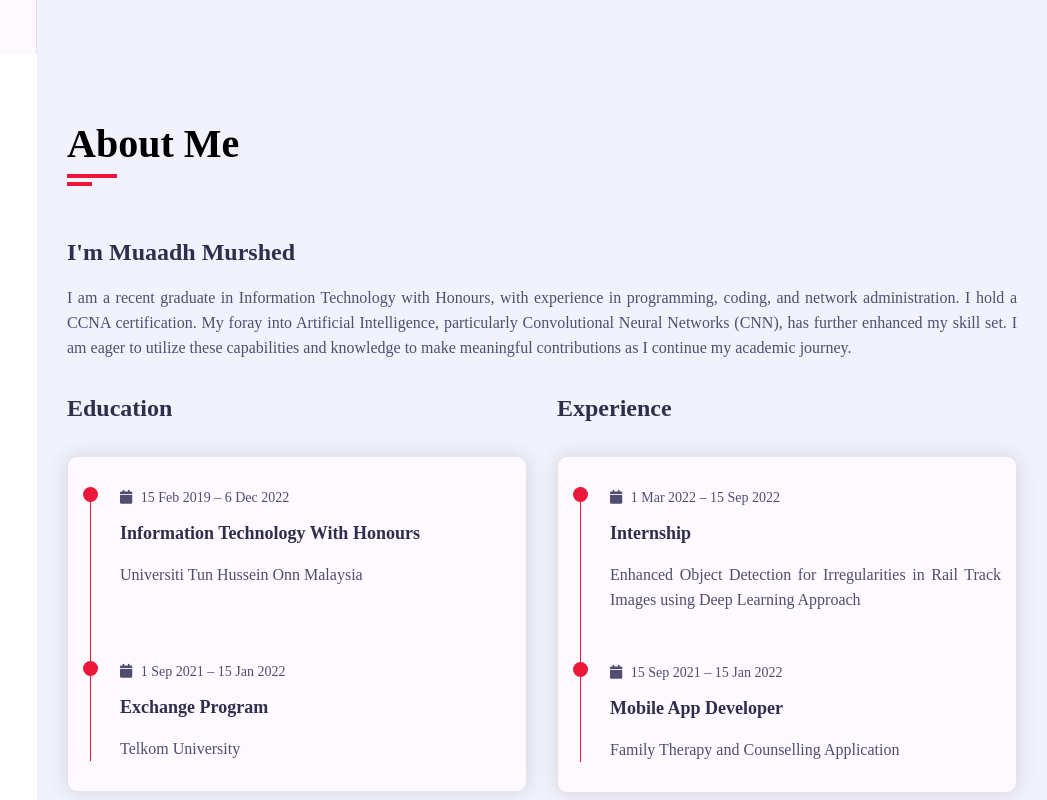
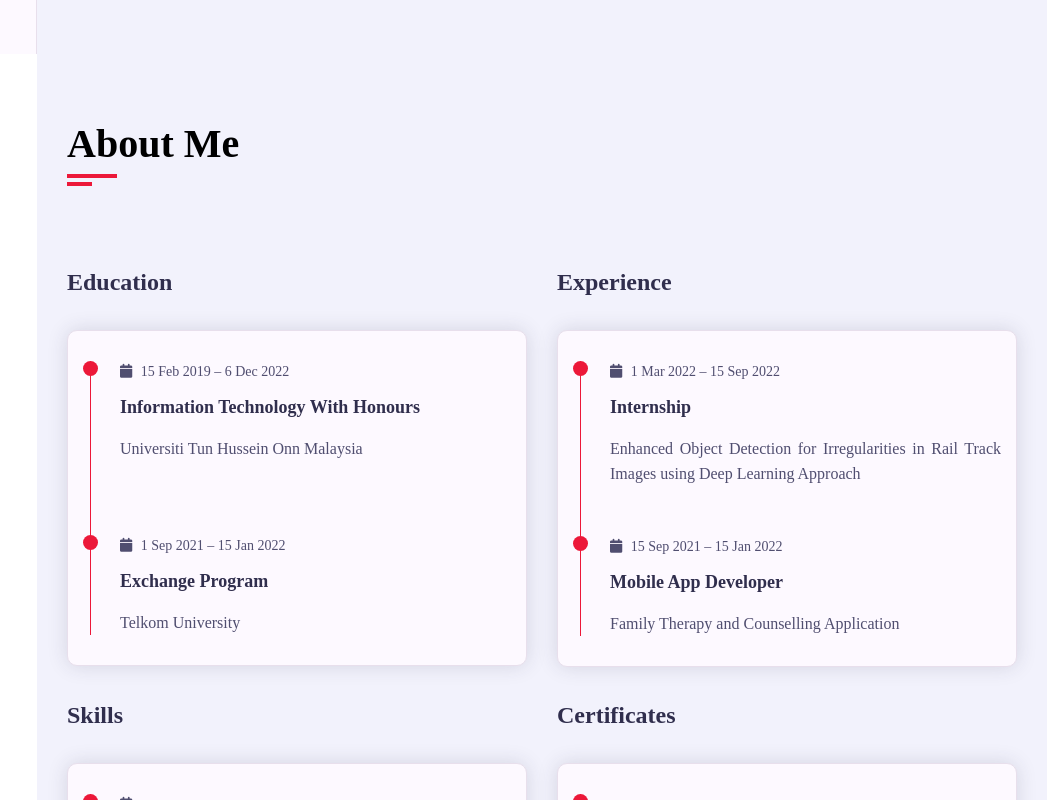
Before and after one commit to muaadh2097/Muaadh_Murshed, a plain HTML site: page index.html in a window 1280 px wide. Shown: the part 746-1546 px from the top of the page, without its empty margins (233-1280 px from the left). Drawn offline with nearby package versions, Linux system fonts and the light colour scheme; a web font is replaced by a local one.

Commit message:
Update index.html

```diff
--- a/index.html
+++ b/index.html
@@ -101,7 +101,7 @@
           <div class="row">
             <div class="about-content padd-15">
               <div class="row">
-                <div class="about-text padd-15">
+<!--                 <div class="about-text padd-15">
                   <h3>
                     I'm Muaadh Murshed</span>
                   </h3>
@@ -112,7 +112,7 @@
                     am eager to utilize these capabilities and knowledge to make meaningful contributions as I continue
                     my academic journey.
                   </p>
-                </div>
+                </div> -->
               </div>
               <div class="row">
               </div>
```
